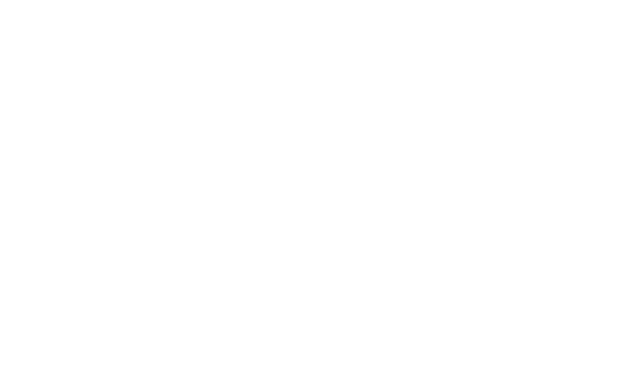
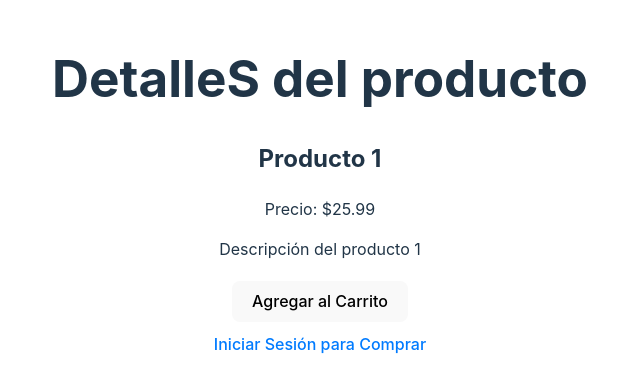
Before and after one commit to quingtairos/EjercicioReact, a React (Vite) app in the folder AppWebEventos/: page /producto/1 in a window 1280 px wide. Before the commit this address had no page. Shown: the part 214-606 px from the top of the page, without its empty margins (320-960 px from the left). Built offline with nearby package versions, Linux system fonts and the light colour scheme.

Commit message:
solucionar error con el metodo param en el archivo app

```diff
--- a/AppWebEventos/src/App.tsx
+++ b/AppWebEventos/src/App.tsx
@@ -18,7 +18,7 @@
       <div className="App">
         <Routes>
           <Route path="/" element={< Inicio />} />
-          <Route path="/detalles/:id" element={<DetalleProducto match={undefined} />} />
+          <Route path="/producto/:id" element={<DetalleProducto /* match={undefined} */ />} />
           <Route path="/iniciar-sesion" element={<IniciarSesion />} />
         </Routes>
       </div>
--- a/AppWebEventos/src/components/DetalleProducto/DetalleProducto.tsx
+++ b/AppWebEventos/src/components/DetalleProducto/DetalleProducto.tsx
@@ -6,7 +6,7 @@
 import { Link, useParams } from 'react-router-dom';
 
 const DetalleProducto: React.FC = ( /* { match } */) => {
-    const { id } = useParams<{ id: string }>();
+    const { id } = useParams<{ id: integer }>();
 
     const producto: Producto = {
         id: id,//1,
```
